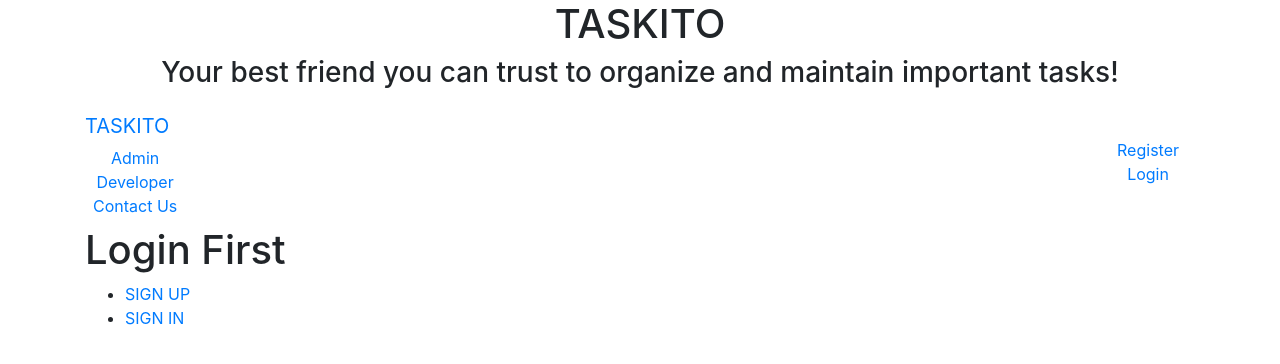
After one commit to vipulyadav150/Todo_Application, a Django app: page /todos/ in a window 1280 px wide. The commit adds this page. Shown: the top 364 px of the page. Run offline with Django 3.2, Linux system fonts and the light colour scheme; some libraries are stand-ins or nearby versions.

Commit message:
Customized the templates output following the authentication.Also added links for easy forward navigation.

```diff
--- /dev/null
+++ b/src/todolist/templates/todos/base.html
@@ -0,0 +1,41 @@
+<!DOCTYPE html>
+<html lang="en">
+<head>
+    <meta charset="UTF-8">
+    <meta name="viewport" content="width=device-width, initial-scale=1, shrink-to-fit=no">
+    <link rel="stylesheet" href="https://stackpath.bootstrapcdn.com/bootstrap/4.1.3/css/bootstrap.min.css" integrity="sha384-MCw98/SFnGE8fJT3GXwEOngsV7Zt27NXFoaoApmYm81iuXoPkFOJwJ8ERdknLPMO" crossorigin="anonymous">
+    <title>The Task Organizer</title>
+</head>
+<body>
+<div class="'jumbotron text-center">
+    <div class="container-fluid">
+        <h1>TASKITO</h1>
+    </div>
+    <div>
+        <h3>Your best friend you can trust to organize and maintain important tasks!</h3>
+    </div>
+    <div class="navbar navbar-default navbar-fixed-top">
+        <div class="container">
+            <ul class="nav navbar-nav">
+                <li><a class="navbar-brand" href="{%url 'todos:homepage'%}">TASKITO</a></li>
+                <li><a class="navbar-link" href="{%url 'admin:index'%}">Admin</a></li>
+                <li><a class="navbar-link" href="#">Developer</a></li>
+                <li><a class="navbar-link" href="#">Contact Us</a></li>
+
+            </ul>
+            <div class="navbar navbar-default navbar-right navbar-fixed-top">
+                <ul class="nav navbar-nav">
+                <li><a class="navbar-link" href="{%url 'todos:register'%}">Register</a></li>
+                <li><a class="navbar-link" href="{%url 'todos:login'%}">Login</a></li>
+
+                </ul>
+            </div>
+        </div>
+    </div>
+    </div>
+<div class="container">
+        {%block body_block%}
+        {%endblock%}
+</div>
+</body>
+</html>
--- a/src/todolist/todos/admin.py
+++ b/src/todolist/todos/admin.py
@@ -1,4 +1,8 @@
 from django.contrib import admin
 from .models import Todo
+
+
+
+
 # Register your models here.
 admin.site.register(Todo)
--- a/src/todolist/todos/apps.py
+++ b/src/todolist/todos/apps.py
@@ -1,5 +1,5 @@
 from django.apps import AppConfig
 
-
+app_name = 'todos'
 class TodosConfig(AppConfig):
     name = 'todos'
--- a/src/todolist/todos/models.py
+++ b/src/todolist/todos/models.py
@@ -1,7 +1,9 @@
 from django.db import models
 from datetime import *
+
 # Create your models here.
 app_name = 'todos'
+
 
 class Todo(models.Model):
     title = models.CharField(max_length=100)
--- a/src/todolist/todos/urls.py
+++ b/src/todolist/todos/urls.py
@@ -3,7 +3,7 @@
 
 
 
-
+app_name = 'todos'
 
 urlpatterns = [
 
```
Also changed, not shown: src/todolist/templates/index.html (+7 -10 lines), src/todolist/todolist/views.py (+11 -1 lines), src/todolist/db.sqlite3.
